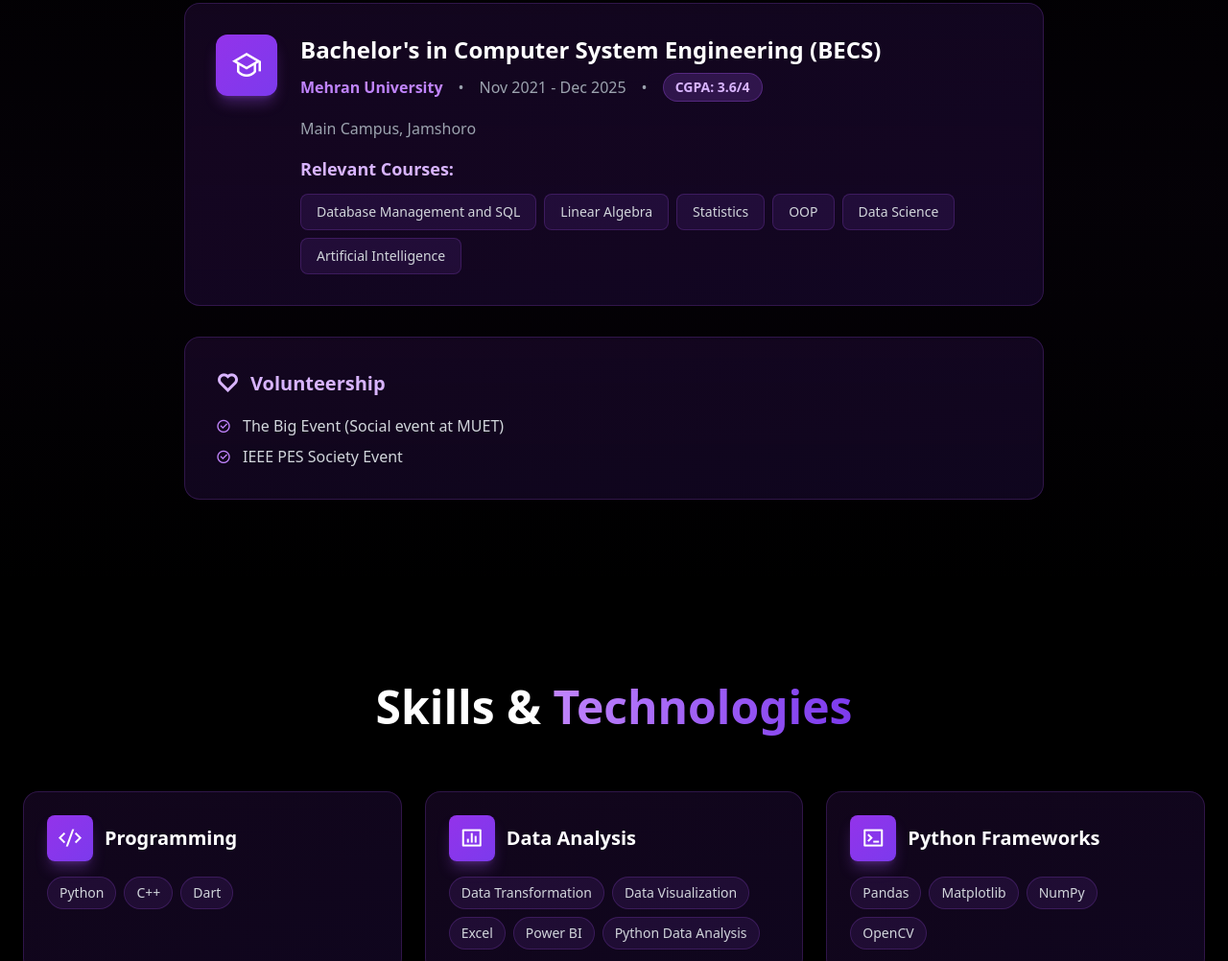
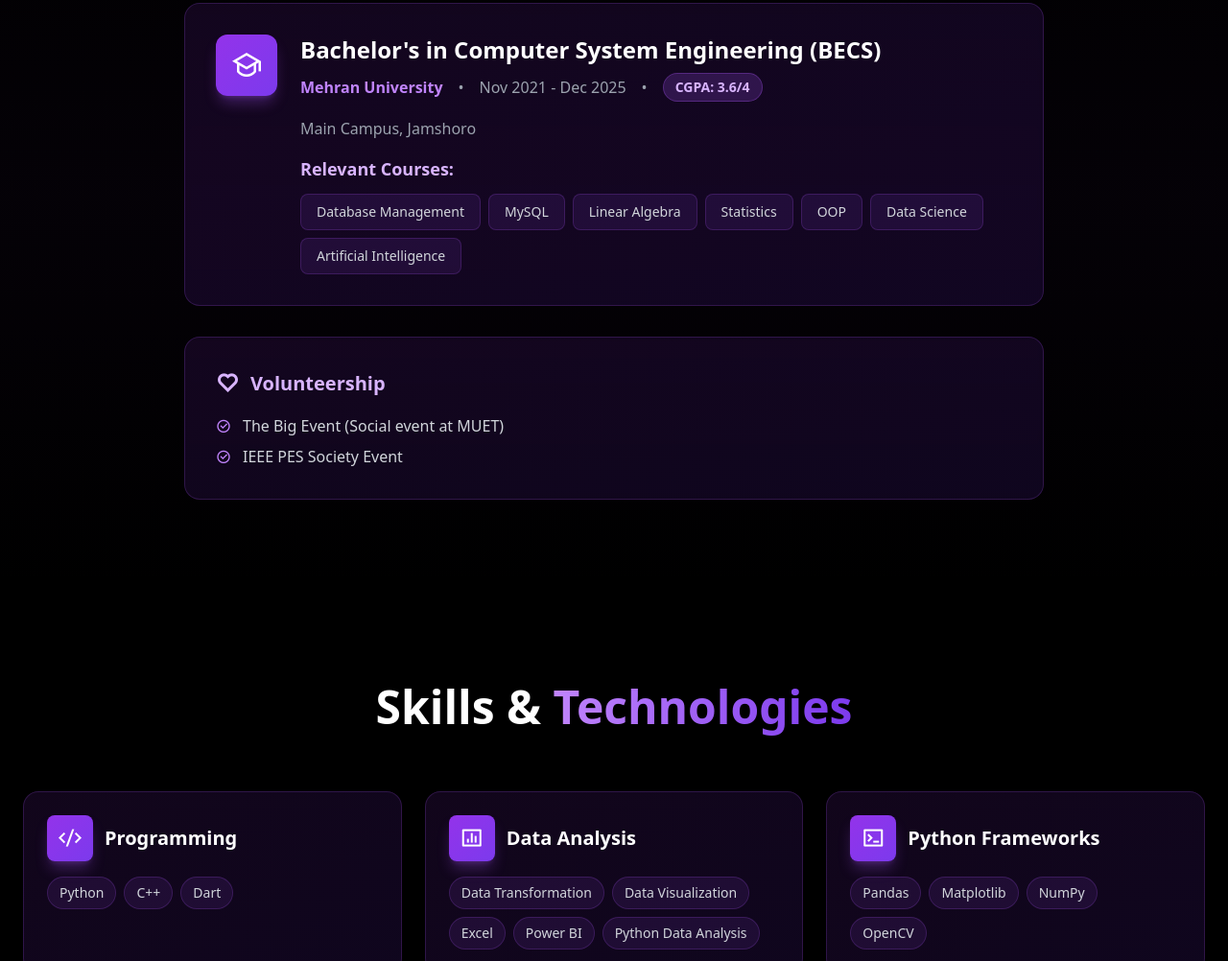
Before and after one commit to Naveen-Khan/Naveen-Khan-Portfolio.github.io, a plain HTML site: page index.html in a window 1280 px wide. Shown: the part 1931-2933 px from the top of the page at 96% size. Drawn offline with nearby package versions, Linux system fonts and the light colour scheme.

Commit message:
Update index.html

```diff
--- a/index.html
+++ b/index.html
@@ -317,7 +317,12 @@
                       <h4 class="text-lg font-semibold text-purple-300">Relevant Courses:</h4>
                       <div class="flex flex-wrap gap-2"><span
                           class="px-4 py-2 bg-purple-500/10 border border-purple-500/20 rounded-lg text-gray-300 text-sm hover:bg-purple-500/20 hover:border-purple-500/40 transition-all duration-300 whitespace-nowrap">Database
-                          Management and SQL</span><span
+                          Management </span>
+
+                        <span
+                          class="px-4 py-2 bg-purple-500/10 border border-purple-500/20 rounded-lg text-gray-300 text-sm hover:bg-purple-500/20 hover:border-purple-500/40 transition-all duration-300 whitespace-nowrap">
+                            MySQL</span>
+                        <span
                           class="px-4 py-2 bg-purple-500/10 border border-purple-500/20 rounded-lg text-gray-300 text-sm hover:bg-purple-500/20 hover:border-purple-500/40 transition-all duration-300 whitespace-nowrap">Linear
                           Algebra</span><span
                           class="px-4 py-2 bg-purple-500/10 border border-purple-500/20 rounded-lg text-gray-300 text-sm hover:bg-purple-500/20 hover:border-purple-500/40 transition-all duration-300 whitespace-nowrap">Statistics</span><span
```
